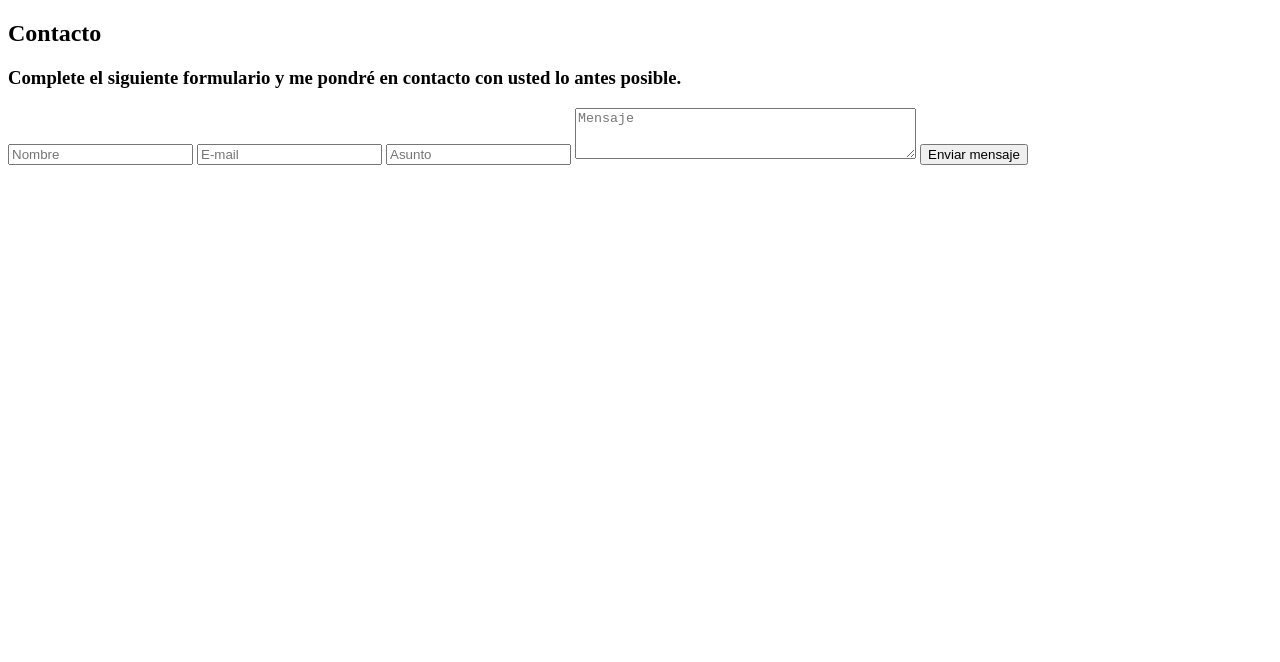
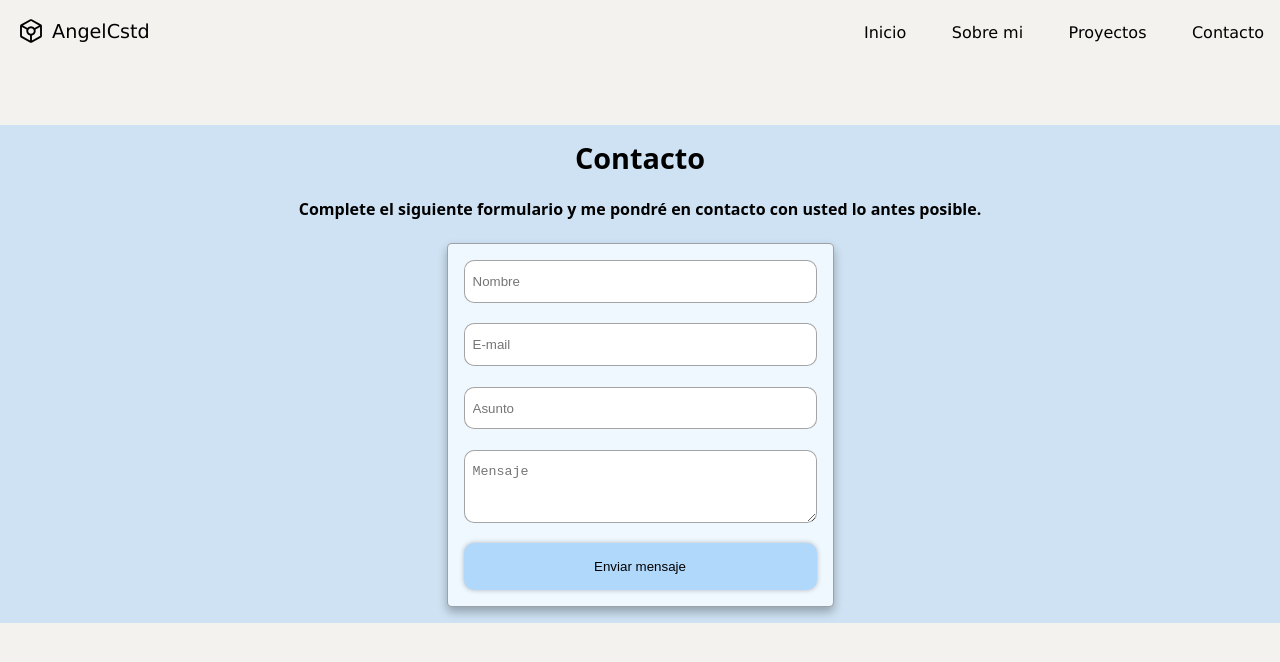
Before and after one commit to AngelCstd/portafolio, a plain HTML site: page contacto.html in a window 1280 px wide. Drawn offline with Linux system fonts and the light colour scheme.

Commit message:
DONE CONTACTO

```diff
--- a/contacto.html
+++ b/contacto.html
@@ -3,9 +3,42 @@
 <head>
     <meta charset="UTF-8">
     <meta name="viewport" content="width=device-width, initial-scale=1.0">
-    <title>Document</title>
+    <link rel="stylesheet" href="./styles/normalizacion-css.css" />
+    <link rel="stylesheet" href="./styles/BarraDeNavegacion.css" />
+    <link rel="stylesheet" href="./styles/contacto.css" />
+    <title>Contacto - AngelCstd</title>
 </head>
 <body>
+  <!-- Barra de navegacion -->
+  <header class="menu__header">
+    <nav class="menu__nav">
+        <a class="menu__nombre" href="./index.html">
+            <img src="./archivos/Icons/logo.svg" alt="logo angel cstd" class="menu__logo" />
+            AngelCstd
+        </a>
+        <ul class="menu__ul" id="menu">
+            <li class="menu__li">
+                <a class="menu__a" href="./index.html">Inicio</a>
+            </li>
+            <li class="menu__li">
+                <a class="menu__a" href="./sobre-mi.html">Sobre mi</a>
+            </li>
+            <li class="menu__li">
+                <a class="menu__a" href="./proyectos.html">Proyectos</a>
+            </li>
+            <li class="menu__li">
+                <a class="menu__a" href="./contacto.html">Contacto</a>
+            </li>
+            <a class="icon__menu" href="#close">
+                <img src="./archivos/Icons/close.svg" alt="cerrar menu" class="menu__logo" />
+            </a>
+        </ul>
+        <a class="icon__menu" href="#menu">
+            <img src="./archivos/Icons/menu.svg" alt="menu" class="menu__logo" id="menu" />
+        </a>
+    </nav>
+</header>
+<!-- Fin Barra de navegación -->
       <!-- Sección de Contacto -->
   <div id="contacto"></div>
   <section class="formcontacto">
```
Also changed, not shown: proyectos.html (+4 -4 lines).
